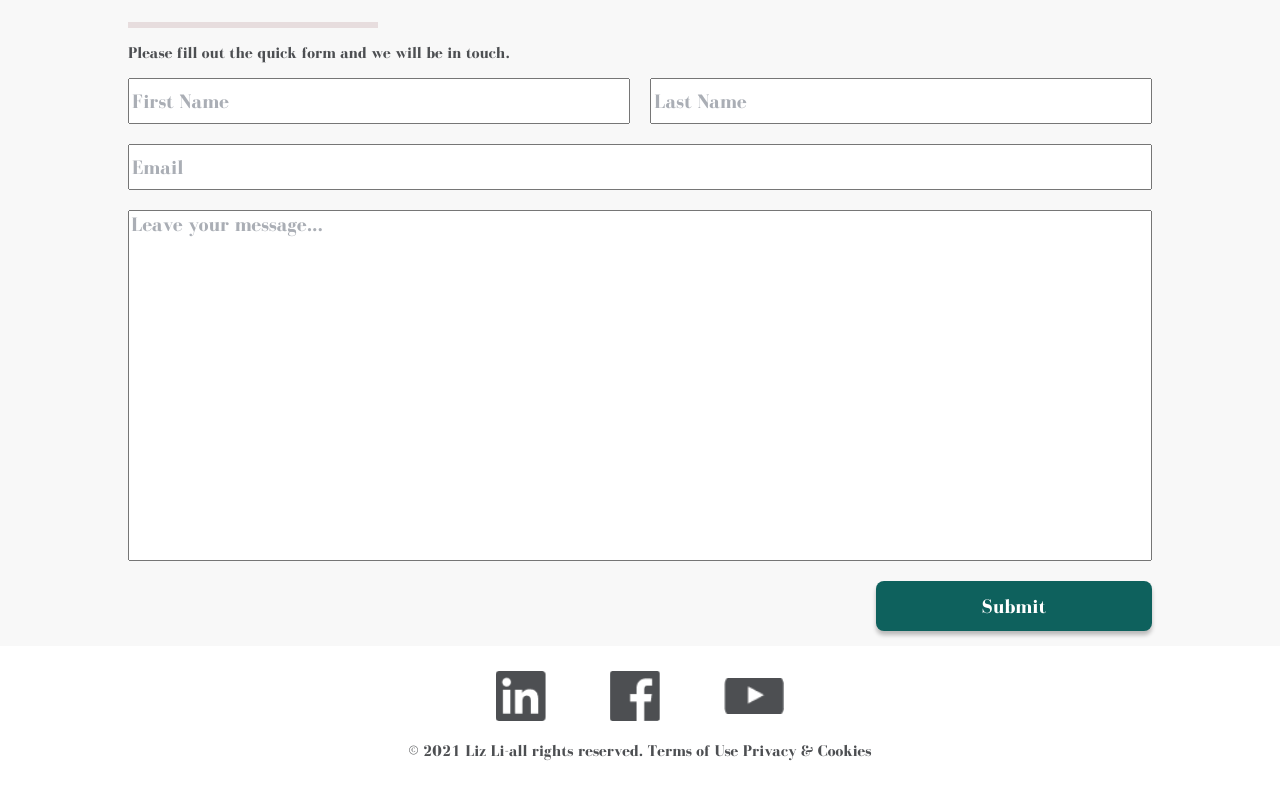
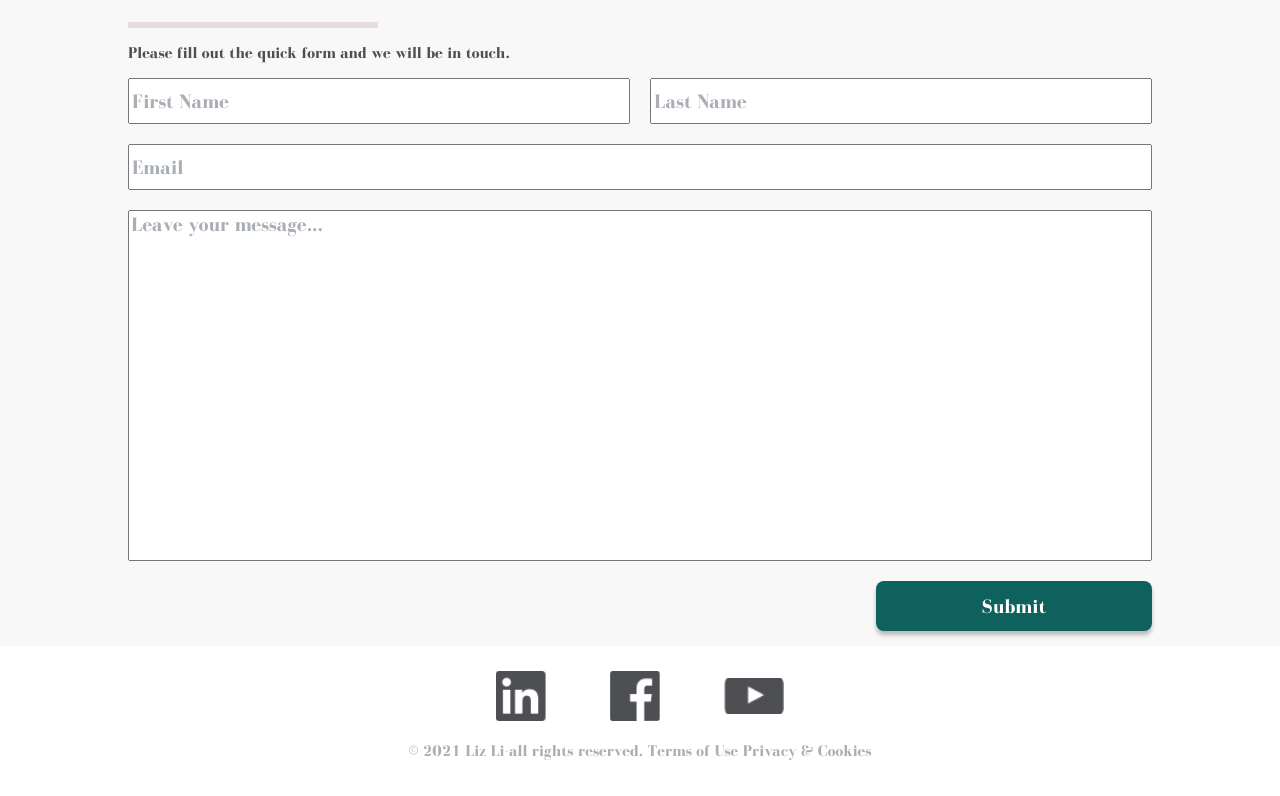
Before and after one commit to Yujei-Chou/Profile_Web, a plain HTML site: page index.html in a window 1280 px wide. Shown: the part 2214-3010 px from the top of the page. Drawn offline with Linux system fonts and the light colour scheme.

Commit message:
Add title and change copyright color

```diff
--- a/index.html
+++ b/index.html
@@ -2,7 +2,7 @@
 <html>
     <head>
         <meta charset="utf-8">
-        <title>Title</title>
+        <title>Profile</title>
         <link href="app.css" rel="stylesheet" type="text/css">
     </head>
 
@@ -85,7 +85,7 @@
                 <div class="social_media_icon" style="background: url('IMG/Footer/facebook.png') center / cover; margin-left:5%; margin-right:5%;"></div>
                 <div style="background: url('IMG/Footer/youtube.png') center / cover; height:36px; width:60px;"></div>
             </div>
-            <p style="text-align:center; font-family:MyFont; color:#4D4F52;">© 2021 Liz Li-all rights reserved. Terms of Use Privacy & Cookies</p>
+            <p style="text-align:center; font-family:MyFont; color:#AAAEB5;">© 2021 Liz Li-all rights reserved. Terms of Use Privacy & Cookies</p>
         </div>
     </body>
 </html>
```
